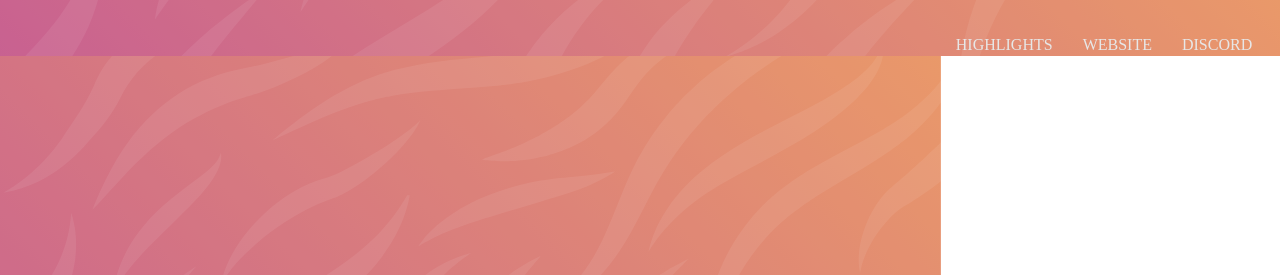
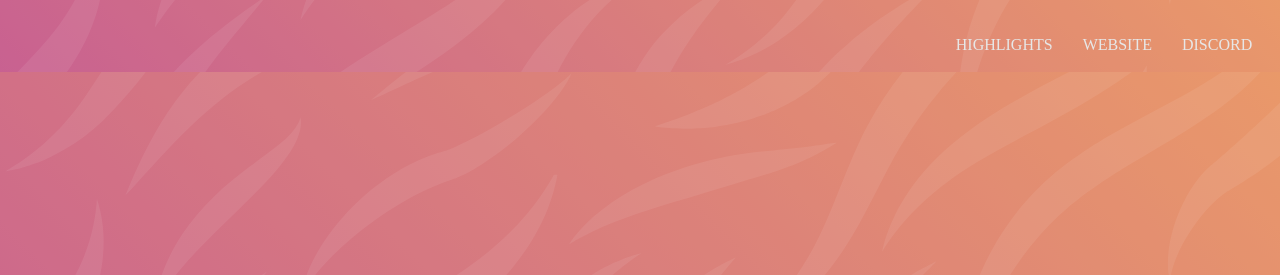
Before and after one commit to EmalineG/Irvine-Valorant-Allstars, a plain HTML site: page index.html in a window 1280 px wide. Shown: the top 275 px of the page. Drawn offline with Linux system fonts and the light colour scheme; a web font is replaced by a local one.

Commit message:
adjusted navparallax class min-height

```diff
--- a/style.css
+++ b/style.css
@@ -37,7 +37,7 @@ body, html {
 .navparallax {
 
     background-image: url("img/swoosh.svg"), linear-gradient(-135deg, #e16e2b 0%, #b21f63 100%);
-    min-height: 5%;
+    min-height: 7%;
     opacity: 0.70;
     background-position: center;
     background-size: cover;
```
